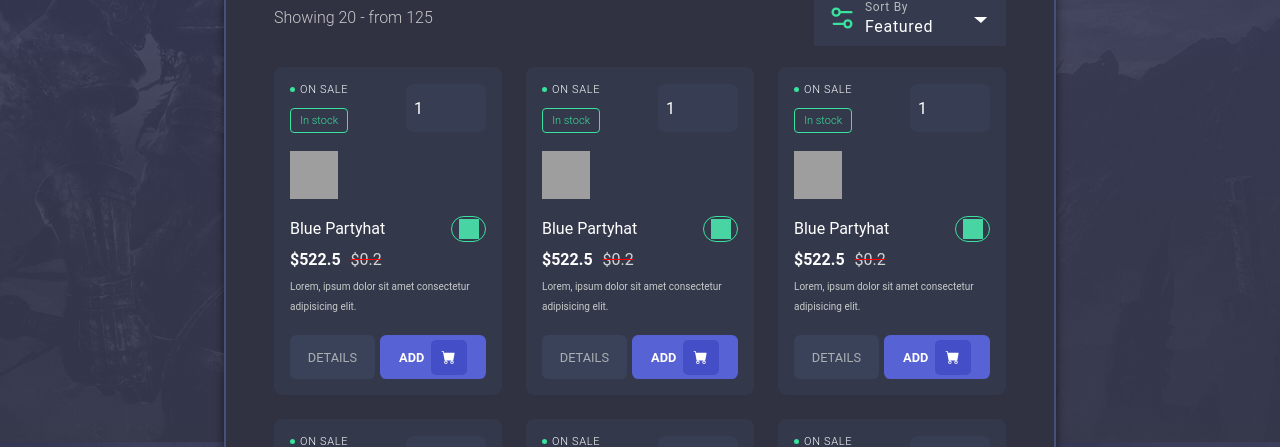
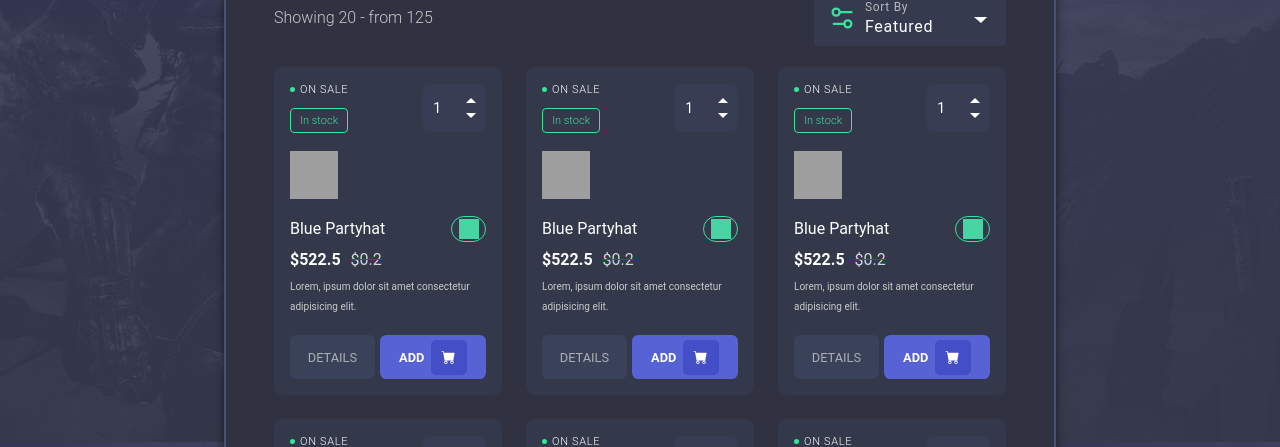
Before and after one commit to Chappie21/fe-desgin-challenge, a React (Vite) app: page / in a window 1280 px wide. Shown: the part 358-805 px from the top of the page. Built offline with nearby package versions, Linux system fonts and the light colour scheme; grey boxes are pictures that could not be loaded.

Commit message:
Feat: botones para aumentar y disminuir el numero de items a pedir

```diff
--- a/src/components/ItemCard.tsx
+++ b/src/components/ItemCard.tsx
@@ -1,7 +1,9 @@
+import { useState } from "react";
 import { IItem } from "../interface"
 import { CardContainer } from ".";
+import { QuantityInput } from "./QuantityInput";
+import { BsCircleFill, BsCartFill } from "react-icons/bs"
 import "../styles/components/ItemCard.css"
-import { BsCircleFill, BsCartFill } from "react-icons/bs"
 
 interface props extends IItem {
     width: string;
@@ -25,6 +27,9 @@ export const ItemCard = ({
     backGroundColor = 'rgba(76, 96, 133, 0.15)',
     borderColor = 'rgba(76, 96, 133, 0.15)',
 }: props) => {
+    const [localQuantity, setLocalQuantity] = useState(quantity);
+
+
     return (
         <CardContainer
             backgroundColor={backGroundColor}
@@ -59,11 +64,9 @@ export const ItemCard = ({
                     </div>
 
                     <div className="item-card-herader-quantity">
-                        <input
-                            name="quantity"
-                            type="number"
-                            value={quantity}
-                            readOnly
+                        <QuantityInput
+                            value={localQuantity}
+                            onChange={setLocalQuantity}
                         />
                     </div>
                 </div>
--- /dev/null
+++ b/src/components/QuantityInput.tsx
@@ -0,0 +1,41 @@
+// QuantityInput.tsx
+import { MdOutlineArrowDropDown, MdOutlineArrowDropUp } from "react-icons/md";
+import '../styles/components/QuantityInput.css';
+
+interface QuantityInputProps {
+  value: number;
+  onChange: (value: number) => void;
+}
+
+export const QuantityInput = ({ value, onChange }: QuantityInputProps) => {
+  const handleIncrement = () => onChange(value + 1);
+  const handleDecrement = () => onChange(Math.max(1, value - 1));
+
+  return (
+    <div id="quantity-input">
+      <input
+        type="number"
+        min="1"
+        value={value}
+        onChange={(e) => onChange(Math.max(1, parseInt(e.target.value) || 1))}
+        className="quantity-input"
+      />
+      <div className="quantity-controls">
+        <button
+          type="button"
+          className="quantity-button"
+          onClick={handleIncrement}
+        >
+          <MdOutlineArrowDropUp className="quantity-icon" />
+        </button>
+        <button
+          type="button"
+          className="quantity-button"
+          onClick={handleDecrement}
+        >
+          <MdOutlineArrowDropDown className="quantity-icon" />
+        </button>
+      </div>
+    </div>
+  );
+};
--- a/src/styles/components/ItemCard.css
+++ b/src/styles/components/ItemCard.css
@@ -26,23 +26,13 @@
   }
 
   .item-card-herader-quantity {
-    max-width: 5em;
+    max-width: 4em;
     height: 3em;
     border-radius: 0.5em;
     background-color: #4c608526;
     display: flex;
     align-items: center;
     justify-content: center;
-    position: relative;
-
-    input {
-      width: 100%;
-      height: 100%;
-      border: none;
-      background: transparent;
-      text-align: start;
-      padding-inline: 8px;
-    }
   }
 
   .item-card-image {
--- /dev/null
+++ b/src/styles/components/QuantityInput.css
@@ -0,0 +1,56 @@
+@import url('../_variables.css');
+
+#quantity-input {
+    position: relative;
+    width: 100%;
+    height: 100%;
+}
+
+.quantity-input {
+    width: 100%;
+    height: 100%;
+    padding: 0 2.5em 0 0.8em;
+    border: none;
+    background: transparent;
+    color: var(--color-white);
+    font-size: 14px;
+    -moz-appearance: textfield;
+
+    &::-webkit-outer-spin-button,
+    &::-webkit-inner-spin-button {
+        -webkit-appearance: none;
+        margin: 0;
+    }
+}
+
+.quantity-controls {
+    position: absolute;
+    right: 8px;
+    top: 50%;
+    transform: translateY(-50%);
+    display: flex;
+    flex-direction: column;
+}
+
+.quantity-button {
+    display: flex;
+    align-items: center;
+    justify-content: center;
+    background: transparent;
+    border: none;
+    border-radius: 2px;
+    cursor: pointer;
+    transition: all 0.3s ease;
+    padding: 0;
+
+    &:hover {
+        background: #444fc7;
+    }
+}
+
+.quantity-icon {
+    color: var(--color-white);
+    font-size: 24px;
+    line-height: 0;
+    margin: -5px;
+}
```
